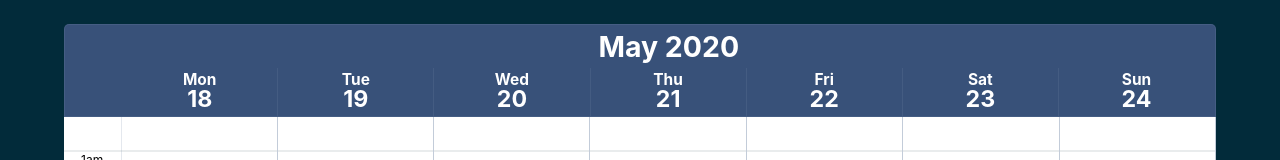
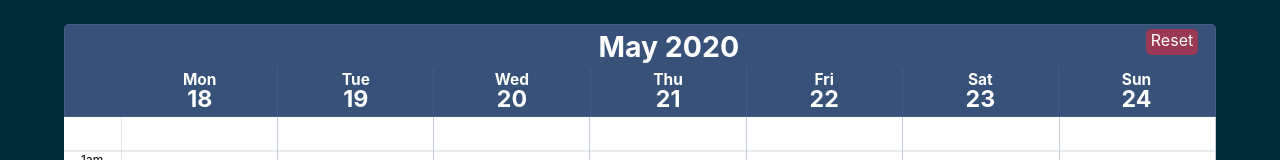
Before and after one commit to benf549/Calendar-App-Redux---React, a React (Create React App) app: page / in a window 1280 px wide. Shown: the top 160 px of the page. Built offline with nearby package versions, Linux system fonts and the light colour scheme; no server answers.

Commit message:
Added a Reset button that returns user to current day!

```diff
--- a/src/App.css
+++ b/src/App.css
@@ -455,7 +455,25 @@ input[type=text] {
 
 .currenttime {
   height: 0.5vh;
-  background-color: red;
+  background-color: var(--red-accent);
   width: 13.571%;
   position: absolute;
 }
+
+.resetbtn {
+  background-color: var(--red-accent);
+  border-radius: 5px;
+  color: white;
+  position: absolute;
+  right: 6vw;
+  margin:5px 5px 0 0;
+  height: 2vh;
+  line-height: 1.5vh;
+  font-size: 2vh;
+  padding: 5px;
+}
+
+.resetbtn:hover {
+  transform: scale(0.95, 0.95);
+  transition: transform 0.5s var(--transition-curve);
+}
--- a/src/App.js
+++ b/src/App.js
@@ -87,6 +87,9 @@ function App() {
   let deincrement = () => {
     setinc(inc - 1)
   }
+  let reset = () => {
+    setinc(0)
+  }
 
 
   // going through each event in the event dictionary and checking if the event date (event.time) is the same date as a day in the week array.
@@ -153,6 +156,7 @@ function App() {
       <div className="topmostwrapper">
       <div className="leftbutton" onClick={deincrement}><i className="fas fa-chevron-left"></i></div>
       <div className="content">
+        <p className="resetbtn" onClick={reset}>Reset</p>
         <div className="upper">
           <h2 id="month">{monthyear}</h2>
           <CalendarHead weekdays={week}/>
```
Also changed, not shown: src/components/EventSpace.js (+2 -11 lines).
